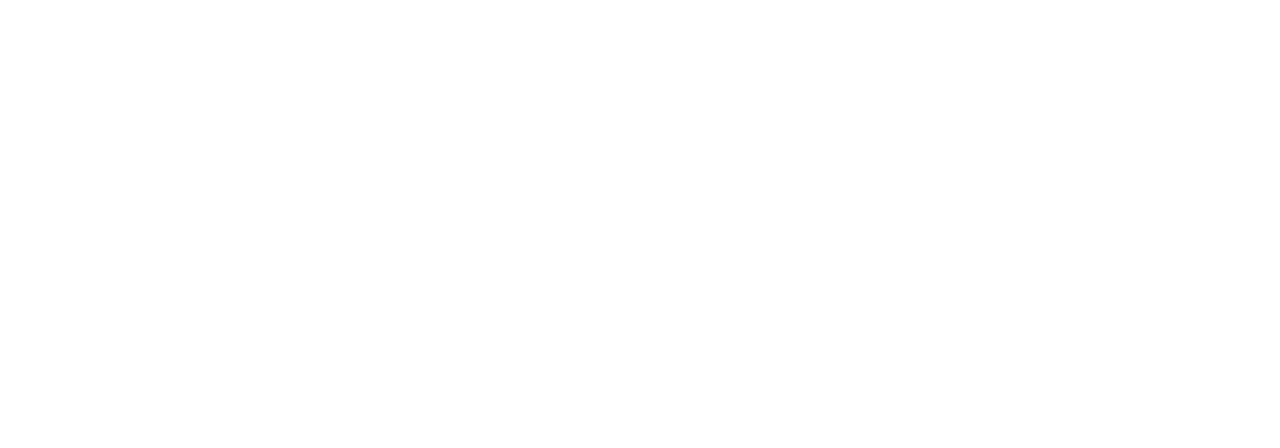
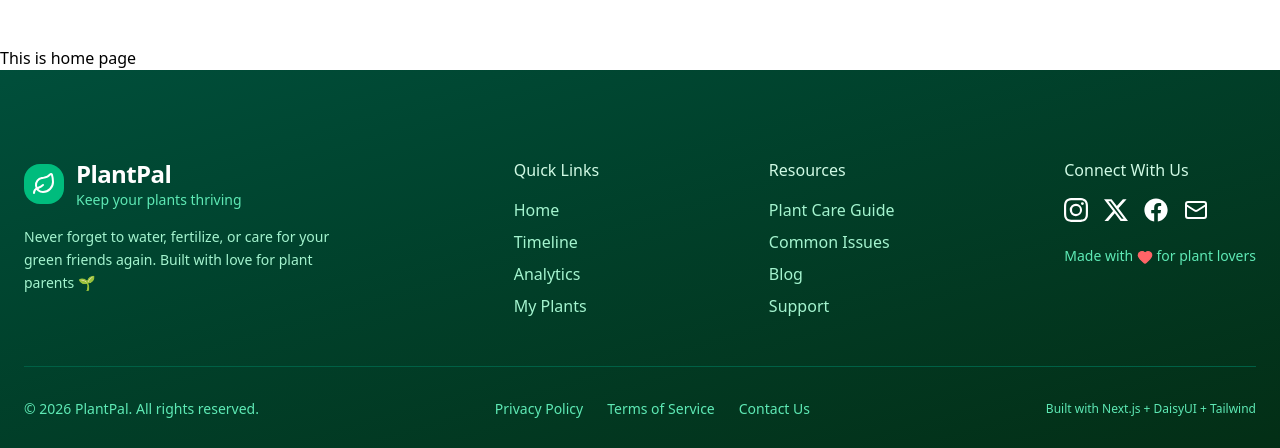
Before and after one commit to toufiqweb/plant-pal, a Next.js app: page / in a window 1280 px wide. Shown: the part 910-1358 px from the top of the page. Before the commit the page ends 820 px from the top, so only its background shows below. Built offline with nearby package versions, Linux system fonts and the light colour scheme.

Commit message:
footer  added

```diff
--- a/src/app/layout.js
+++ b/src/app/layout.js
@@ -1,6 +1,7 @@
 import { Geist, Geist_Mono } from "next/font/google";
 import "./globals.css";
 import NavBar from "@/components/shared/navbar/NavBar";
+import Footer from "@/components/shared/footer/Footer";
 
 const geistSans = Geist({
   variable: "--font-geist-sans",
@@ -23,9 +24,10 @@
       lang="en"
       className={`${geistSans.variable} ${geistMono.variable} h-full antialiased`}
     >
-      <body className="min-h-full flex flex-col">
+      <body className="min-h-full flex flex-col ">
         <NavBar />
-        <main className="container mx-auto">{children}</main>
+        <main className="container mx-auto ">{children}</main>
+        <Footer/>
       </body>
     </html>
   );
--- a/src/components/homePage/Banner.jsx
+++ b/src/components/homePage/Banner.jsx
@@ -6,7 +6,7 @@
 
 const Banner = () => {
   return (
-    <div className="hero w-full bg-gradient-to-br  from-emerald-950 via-green-950 to-teal-950 rounded-2xl relative overflow-hidden">
+    <div className="hero w-full bg-gradient-to-br my-20 from-emerald-950 via-green-950 to-teal-950 rounded-2xl relative overflow-hidden">
 
       {/* Background subtle pattern */}
       <div className="absolute inset-0 bg-[radial-gradient(at_center,#15803d20_0%,transparent_70%)]"></div>
--- /dev/null
+++ b/src/components/shared/footer/Footer.jsx
@@ -0,0 +1,97 @@
+// components/Footer.tsx
+import {   MailIcon, HeartIcon, LeafIcon } from 'lucide-react';
+import Link from 'next/link';
+import { BsInstagram, BsTwitterX } from 'react-icons/bs';
+import { FaFacebook } from 'react-icons/fa';
+
+export default function Footer() {
+  return (
+    <footer className="bg-gradient-to-br from-emerald-900  to-green-950 text-white pt-12 pb-8 mt-auto">
+      <div className="max-w-7xl mx-auto px-6 pt-10">
+        <div className="footer flex justify-between flex-wrap footer-horizontal md:footer-horizontal lg:footer-horizontal grid-cols-2 md:grid-cols-4 gap-8">
+
+          {/* Brand / Logo Section */}
+          <div className="col-span-2 md:col-span-1">
+            <div className="flex items-center gap-3 mb-4">
+              <div className="w-10 h-10 bg-emerald-500 rounded-2xl flex items-center justify-center">
+                <LeafIcon className="w-6 h-6 text-white" />
+              </div>
+              <div>
+                <h2 className="text-2xl font-bold tracking-tight">PlantPal</h2>
+                <p className="text-emerald-300 text-sm">Keep your plants thriving</p>
+              </div>
+            </div>
+
+            <p className="text-emerald-200 text-sm leading-relaxed max-w-xs">
+              Never forget to water, fertilize, or care for your green friends again.
+              Built with love for plant parents 🌱
+            </p>
+          </div>
+
+          {/* Quick Links */}
+          <div>
+            <h3 className="footer-title text-emerald-100 mb-4">Quick Links</h3>
+            <ul className="space-y-2 text-emerald-200">
+              <li><Link href="/" className="hover:text-white transition-colors">Home</Link></li>
+              <li><Link href="/timeline" className="hover:text-white transition-colors">Timeline</Link></li>
+              <li><Link href="/stats" className="hover:text-white transition-colors">Analytics</Link></li>
+              <li><Link href="/plants" className="hover:text-white transition-colors">My Plants</Link></li>
+            </ul>
+          </div>
+
+          {/* Resources */}
+          <div>
+            <h3 className="footer-title text-emerald-100 mb-4">Resources</h3>
+            <ul className="space-y-2 text-emerald-200">
+              <li><a href="#" className="hover:text-white transition-colors">Plant Care Guide</a></li>
+              <li><a href="#" className="hover:text-white transition-colors">Common Issues</a></li>
+              <li><a href="#" className="hover:text-white transition-colors">Blog</a></li>
+              <li><a href="#" className="hover:text-white transition-colors">Support</a></li>
+            </ul>
+          </div>
+
+          {/* Connect */}
+          <div>
+            <h3 className="footer-title text-emerald-100 mb-4">Connect With Us</h3>
+
+            <div className="flex gap-4 mb-6">
+              <a href="#" className="hover:text-emerald-400 transition-colors">
+                <BsInstagram className="w-6 h-6" />
+              </a>
+              <a href="#" className="hover:text-emerald-400 transition-colors">
+                <BsTwitterX className="w-6 h-6" />
+              </a>
+              <a href="#" className="hover:text-emerald-400 transition-colors">
+                <FaFacebook className="w-6 h-6" />
+              </a>
+              <a href="#" className="hover:text-emerald-400 transition-colors">
+                <MailIcon className="w-6 h-6" />
+              </a>
+            </div>
+
+            <div className="text-sm text-emerald-300">
+              Made with <HeartIcon className="inline w-4 h-4 text-red-400 fill-red-400" /> for plant lovers
+            </div>
+          </div>
+        </div>
+
+        {/* Bottom Bar */}
+        <div className="border-t border-emerald-800 mt-12 pt-8 flex flex-col md:flex-row justify-between items-center gap-4 text-sm text-emerald-300">
+          <div>
+            © {new Date().getFullYear()} PlantPal. All rights reserved.
+          </div>
+
+          <div className="flex flex-wrap gap-x-6 gap-y-2 justify-center md:justify-end">
+            <a href="#" className="hover:text-white transition-colors">Privacy Policy</a>
+            <a href="#" className="hover:text-white transition-colors">Terms of Service</a>
+            <a href="#" className="hover:text-white transition-colors">Contact Us</a>
+          </div>
+
+          <div className="text-xs flex items-center gap-1">
+            Built with Next.js + DaisyUI + Tailwind
+          </div>
+        </div>
+      </div>
+    </footer>
+  );
+}
```
